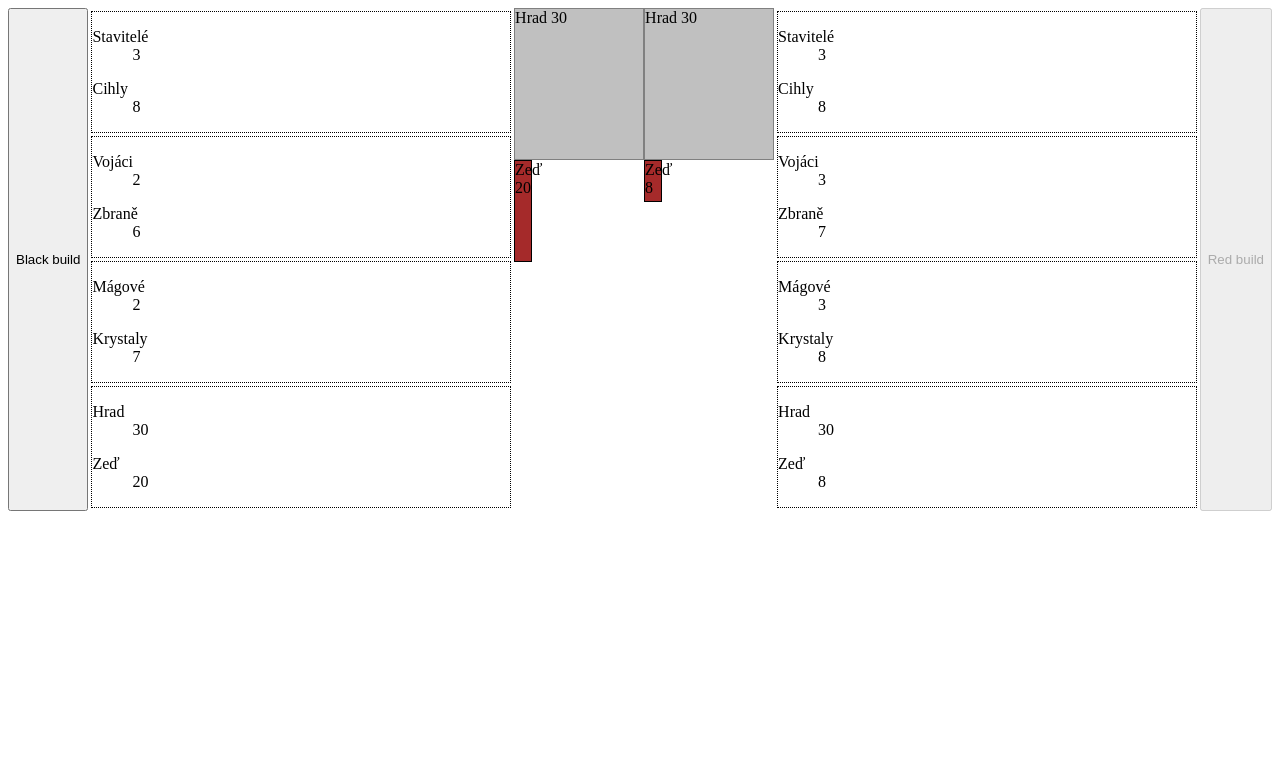
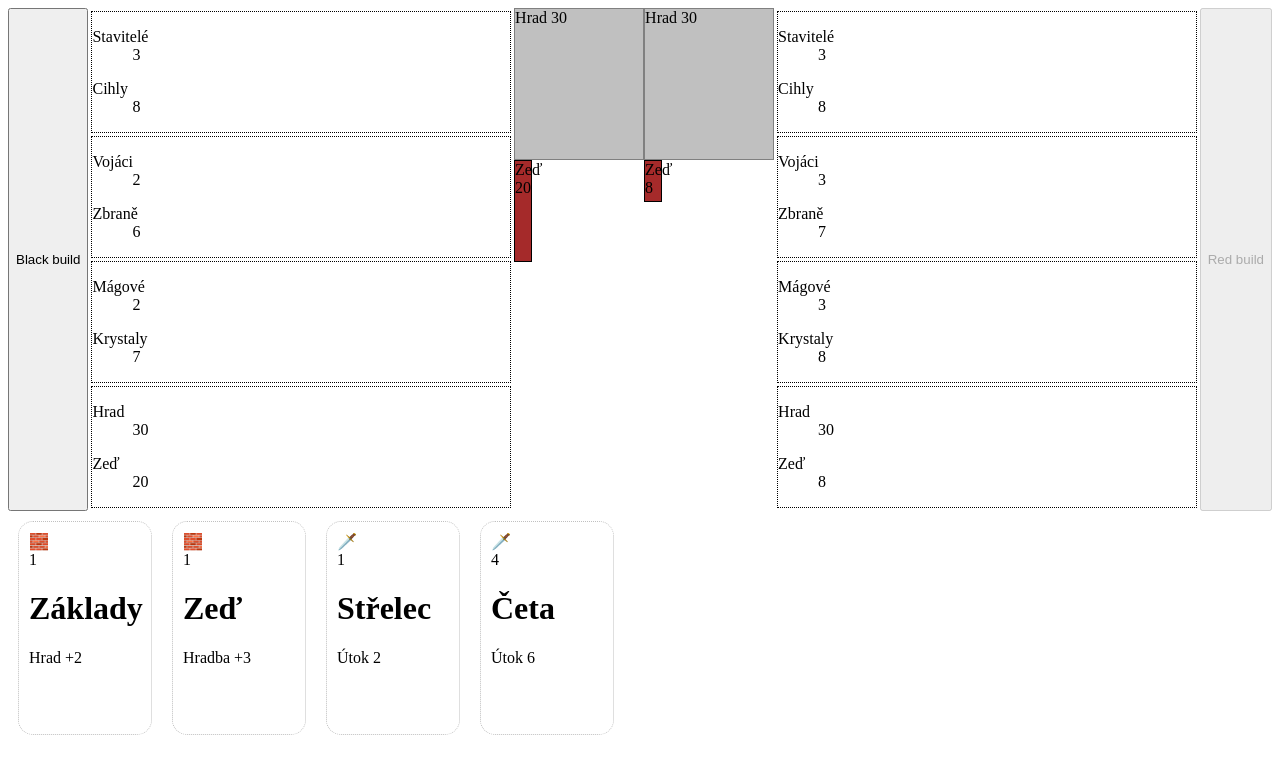
Before and after one commit to mhujer/ants, a React (Vite) app: page / in a window 1280 px wide. Shown: the top 774 px of the page. Built offline with nearby package versions, Linux system fonts and the light colour scheme.

Commit message:
[ci skip] WIP

```diff
--- a/src/App.tsx
+++ b/src/App.tsx
@@ -2,36 +2,146 @@ import React, { useReducer } from 'react';
 import { PlayerDashboard } from './PlayerDashboard';
 import { Castle } from './Castle';
 import './App.css';
+import { CardComponent } from './CardComponent';
 
 enum Player {
     BLACK_ANTS,
     RED_ANTS,
 }
 
-enum ResourceType {
+export enum ResourceType {
     BRICKS,
+    WEAPONS,
+    CRYSTALS,
 }
-
-// základy = foundations
-// hrad + 2, 1 cihla
 
 interface CardDefinition {
     id: string;
     name: string;
-    actionDescription: string,
-    resourceRequired: ResourceType;
-    resourceRequiredAmount: 1;
+    description: string,
+    requiredResources: {
+        bricks?: number;
+        weapons?: number;
+        crystals?: number;
+    },
+    impact: {
+        player?: {
+            builders?: number;
+            bricks?: number;
+            soldiers?: number;
+            weapons?: number;
+            mages?: number;
+            crystals?: number;
+            castle?: number;
+            wall?: number;
+        },
+        opponent?: {
+            attack?: number,
+            builders?: number;
+            bricks?: number;
+            soldiers?: number;
+            weapons?: number;
+            mages?: number;
+            crystals?: number;
+            castle?: number;
+            wall?: number;
+        },
+    }
 }
 
 const cardDefinitions: CardDefinition[] = [
     {
         id: 'foundations',
         name: 'Základy',
-        actionDescription: 'Hrad + 2',
-        resourceRequired: ResourceType.BRICKS,
-        resourceRequiredAmount: 1,
+        description: 'Hrad +2',
+        requiredResources: {
+            bricks: 1,
+        },
+        impact: {
+            player: {
+                castle: 2,
+            },
+        },
+    },
+    {
+        id: 'wall',
+        name: 'Zeď',
+        description: 'Hradba +3',
+        requiredResources: {
+            bricks: 1,
+        },
+        impact: {
+            player: {
+                wall: 3,
+            },
+        },
+    },
+    {
+        id: 'archer',
+        name: 'Střelec',
+        description: 'Útok 2',
+        requiredResources: {
+            weapons: 1,
+        },
+        impact: {
+            opponent: {
+                attack: 2,
+            },
+        },
+    },
+    {
+        id: 'platoon',
+        name: 'Četa',
+        description: 'Útok 6',
+        requiredResources: {
+            weapons: 4,
+        },
+        impact: {
+            opponent: {
+                attack: 6,
+            },
+        },
     },
 ];
+
+export class Card {
+    private id: string;
+    private type: CardDefinition;
+
+    constructor(type: CardDefinition) {
+        this.id = crypto.randomUUID();
+        this.type = type;
+    }
+
+    getId(): string {
+        return this.id;
+    }
+
+    getType(): CardDefinition {
+        return this.type;
+    }
+}
+
+/**
+ * @see https://developer.mozilla.org/en-US/docs/Web/JavaScript/Reference/Global_Objects/Math/random
+ */
+function getRandomInt(max: number): number {
+    return Math.floor(Math.random() * max) + 1;
+}
+
+function generateCard(): Card {
+    const randomCardDefinitionIndex = getRandomInt(cardDefinitions.length);
+
+    const randomCardDefinition = cardDefinitions[randomCardDefinitionIndex];
+    if (randomCardDefinition === undefined) {
+        throw new Error(`Card definition "${randomCardDefinitionIndex}" not found!`);
+    }
+    return new Card(
+        randomCardDefinition,
+    );
+}
+
+
 // eslint-disable-next-line @typescript-eslint/no-non-null-assertion
 const cardFoundations = cardDefinitions[0]!;
 
@@ -131,7 +241,7 @@ const App: React.FC = () => {
         playerRed: {
             castle: 30,
             bricks: 8,
-        }
+        },
     });
 
     function playCard(card: CardDefinition) {
@@ -141,9 +251,16 @@ const App: React.FC = () => {
         });
     }
 
+    const cards = cardDefinitions.map((cardDefinition) => {
+        const card = new Card(cardDefinition);
+        return <CardComponent key={card.getId()} card={card} />;
+    });
+
     return (
+        <>
             <div className='game'>
-            <button disabled={gameState.playerOnTurn !== Player.BLACK_ANTS} onClick={() => playCard(cardFoundations)}>
+                <button disabled={gameState.playerOnTurn !== Player.BLACK_ANTS}
+                        onClick={() => playCard(cardFoundations)}>
                     Black build
                 </button>
                 <PlayerDashboard
@@ -172,6 +289,10 @@ const App: React.FC = () => {
                     Red build
                 </button>
             </div>
+            <div style={{ display: 'flex', flexDirection: 'row' }}>
+                {cards}
+            </div>
+        </>
     );
 };
 
--- /dev/null
+++ b/src/CardComponent.tsx
@@ -0,0 +1,36 @@
+import React from 'react';
+import { Card, ResourceType } from './App';
+import { ResourceIcon } from './ResourceIcon';
+
+interface Props {
+    card: Card;
+}
+
+export const CardComponent: React.FC<Props> = ({ card }) => {
+    const cardDefinition = card.getType();
+
+    let cardRequirementsAmount;
+    let cardRequirementsType;
+    if (cardDefinition.requiredResources.bricks !== undefined) {
+        cardRequirementsAmount = cardDefinition.requiredResources.bricks;
+        cardRequirementsType = ResourceType.BRICKS;
+    } else if (cardDefinition.requiredResources.weapons !== undefined) {
+        cardRequirementsAmount = cardDefinition.requiredResources.weapons;
+        cardRequirementsType = ResourceType.WEAPONS;
+    } else if (cardDefinition.requiredResources.crystals !== undefined) {
+        cardRequirementsAmount = cardDefinition.requiredResources.crystals;
+        cardRequirementsType = ResourceType.CRYSTALS;
+    }
+    if (cardRequirementsType === undefined) {
+        throw new Error('Should not happen');
+    }
+
+    return (
+        <div style={{ width: '7em', height: '12em', border: '1px dotted silver', borderRadius: 15, padding: 10, margin: 10 }}>
+            <ResourceIcon resourceType={cardRequirementsType} />
+            <div>{cardRequirementsAmount}</div>
+            <h1>{cardDefinition.name}</h1>
+            <p>{cardDefinition.description}</p>
+        </div>
+    );
+};
--- /dev/null
+++ b/src/ResourceIcon.tsx
@@ -0,0 +1,24 @@
+import React from 'react';
+import { ResourceType } from './App';
+
+interface Props {
+    resourceType: ResourceType;
+}
+
+export const ResourceIcon: React.FC<Props> = ({ resourceType }) => {
+
+    let icon = '';
+    if (resourceType === ResourceType.BRICKS) {
+        icon = '🧱';
+    } else if (resourceType === ResourceType.WEAPONS) {
+        icon = '🗡️';
+    } else if (resourceType === ResourceType.CRYSTALS) {
+        icon = '✨';
+    }
+
+    return (
+        <div>
+            {icon}
+        </div>
+    );
+};
```
Lines whose indentation alone changed are shown as unchanged.
